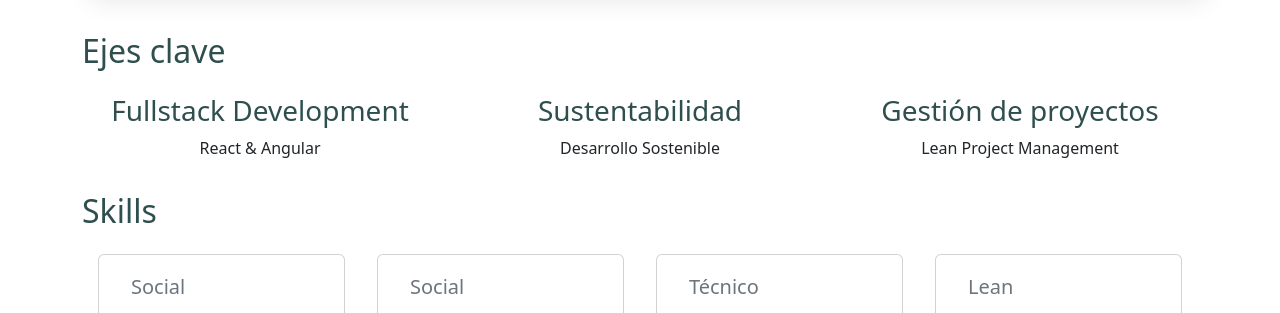
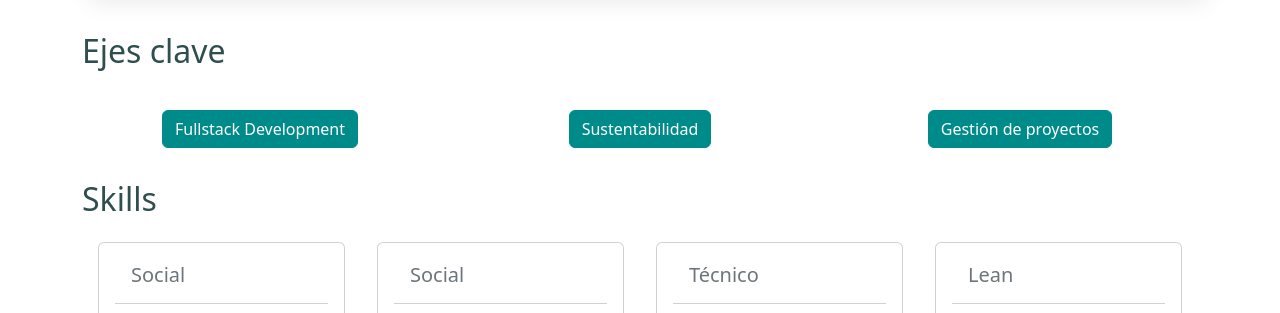
Before and after one commit to eanorambuena/proyecto-curso-1, a website: page index.html in a window 1280 px wide. Shown: the part 895-1208 px from the top of the page. Drawn offline with nearby package versions, Linux system fonts and the light colour scheme; a web font is replaced by a local one.

Commit message:
Add collapse feature

```diff
--- a/css/main.css
+++ b/css/main.css
@@ -201,3 +201,7 @@
         por lo que sin !important no se sobreescribe el estilo de los links
     */
 }
+
+.btn-collapse {
+    margin: 1rem auto;
+}
--- a/index.html
+++ b/index.html
@@ -69,16 +69,36 @@
         </div>
 
         <h2>Ejes clave</h2>
+        <div class="row">
+            <div class="col justify-content-center">
+                <button class="btn btn-primary btn-collapse" type="button" data-bs-toggle="collapse" data-bs-target="#fullstack"
+                    aria-controls="multiCollapse1" aria-expanded="false">
+                    Fullstack Development
+                </button>
+            </div>
+            <div class="col justify-content-center">
+                <button class="btn btn-primary btn-collapse" type="button" data-bs-toggle="collapse" data-bs-target="#sustentabilidad"
+                    aria-controls="multiCollapse2" aria-expanded="false">
+                    Sustentabilidad
+                </button>
+            </div>
+            <div class="col justify-content-center">
+                <button class="btn btn-primary btn-collapse" type="button" data-bs-toggle="collapse" data-bs-target="#gestion"
+                    aria-controls="multiCollapse3" aria-expanded="false">
+                    Gestión de proyectos
+                </button>
+            </div>
+        </div>
         <section class="row">
-            <div class="col justify-content-center">
+            <div class="col justify-content-center collapse multi-collapse" id="fullstack">
                 <h3>Fullstack Development</h3>
                 <p>React & Angular</p>
             </div>
-            <div class="col justify-content-center">
+            <div class="col justify-content-center collapse multi-collapse" id="sustentabilidad">
                 <h3>Sustentabilidad</h3>
              <p>Desarrollo Sostenible</p>
             </div>
-            <div class="col justify-content-center">
+            <div class="col justify-content-center collapse multi-collapse" id="gestion">
                 <h3>Gestión de proyectos</h3>
                 <p>Lean Project Management</p>
             </div>
```
